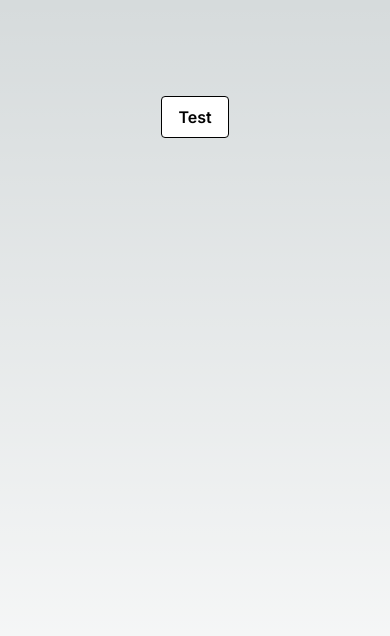
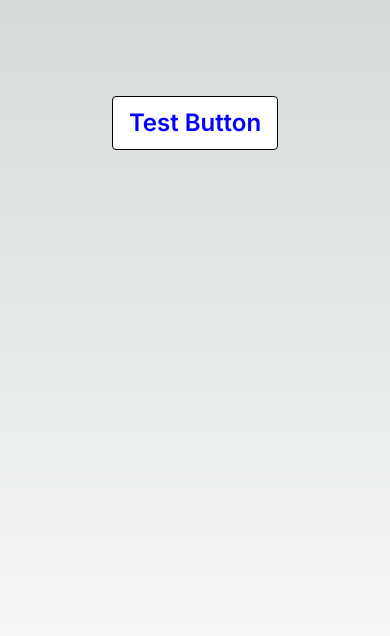
Before and after one commit to frifster/ganb, a Next.js app: page / in a window 390 px wide. Shown: the top 636 px of the page. Built offline with nearby package versions, Linux system fonts and the light colour scheme.

Commit message:
- Added Media Queries constants - Tested Media Queries on Custom Button

```diff
--- a/src/app/page.tsx
+++ b/src/app/page.tsx
@@ -2,7 +2,9 @@ import Button from '@components/Button'
 export default function Home() {
   return (
     <main className="flex min-h-screen flex-col items-center justify-between p-24">
-      <Button>Test</Button>
+      <Button>
+        Test Button
+      </Button>
     </main>
   )
 }
--- a/src/components/Button.tsx
+++ b/src/components/Button.tsx
@@ -1,6 +1,7 @@
 "use client";
 
 import styled from '@emotion/styled';
+import MQ from "@constants/media_queries";
 
 const Button = styled.button`
 
@@ -18,6 +19,34 @@ const Button = styled.button`
         color: #fff;
     }
 
+    &:focus {
+        outline: 1px solid red;
+    }
+
+    ${MQ[0]} {
+        font-size: 1.5rem;
+        color: blue;
+    }
+
+    ${MQ[1]} {
+        font-size: 2rem;
+        color: red;
+    }
+
+    ${MQ[2]} {
+        font-size: 2rem;
+        color: yellow;
+    }
+
+    ${MQ[3]} {
+        font-size: 2rem;
+        color: pink;
+    }
+
+    ${MQ[4]} {
+        font-size: 2rem;
+        color: black;
+    }
 `;
 
 export default Button;
--- /dev/null
+++ b/src/constants/media_queries.ts
@@ -0,0 +1,19 @@
+const small_mobile_breakpoint = 375;
+const mobile_breakpoint = 576;
+const tablet_breakpoint = 768;
+const desktop_breakpoint = 992;
+const medium_desktop_breakpoint = 1200;
+const large_desktop_breakpoint = 1440;
+const extra_large_desktop_breakpoint = 1920;
+
+const BREAK_POINTS = [
+  small_mobile_breakpoint,
+  mobile_breakpoint,
+  tablet_breakpoint,
+  desktop_breakpoint,
+  medium_desktop_breakpoint,
+  large_desktop_breakpoint,
+  extra_large_desktop_breakpoint,
+];
+
+export default BREAK_POINTS.map((bp) => `@media (min-width: ${bp}px)`);
```
